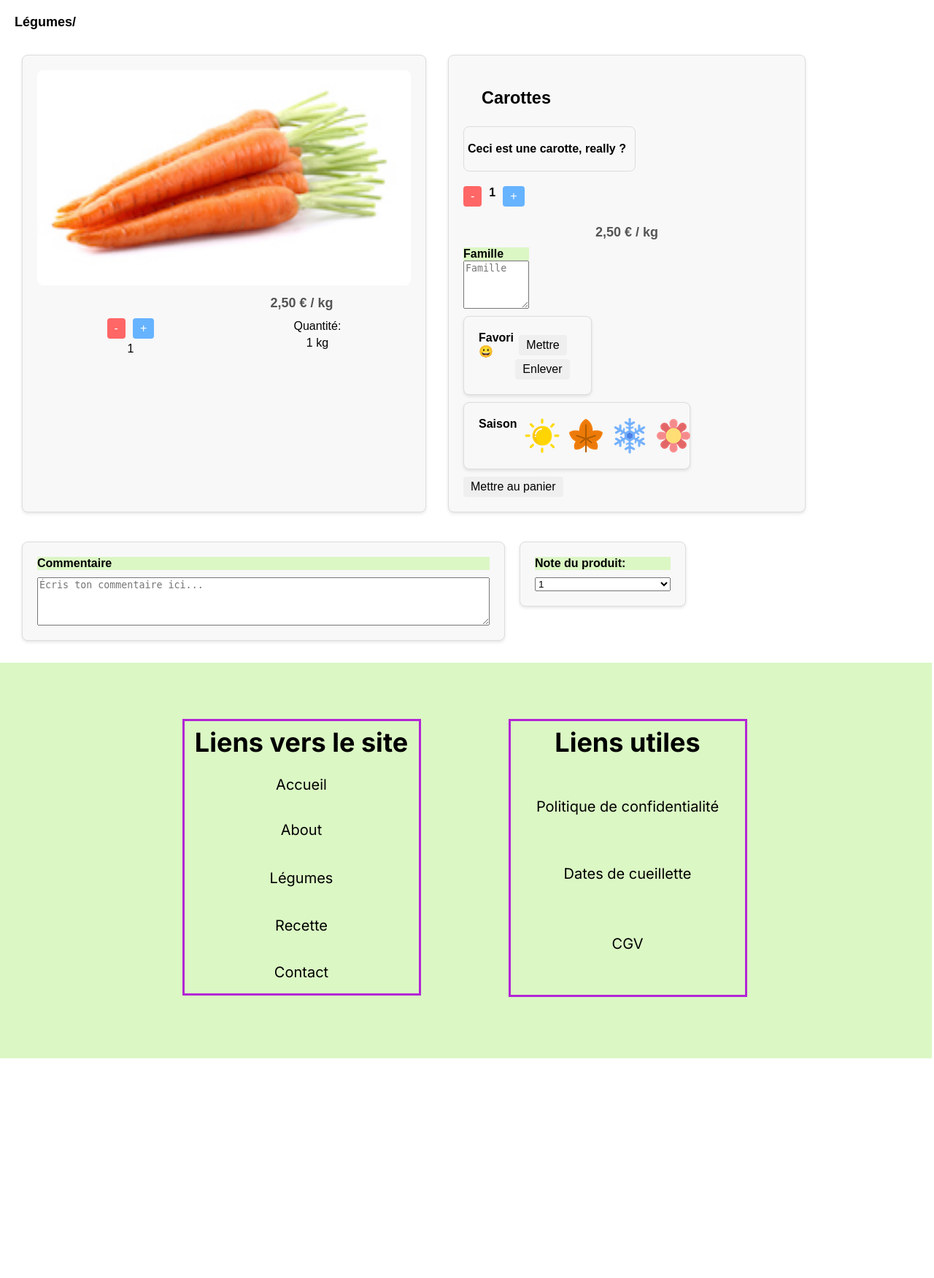
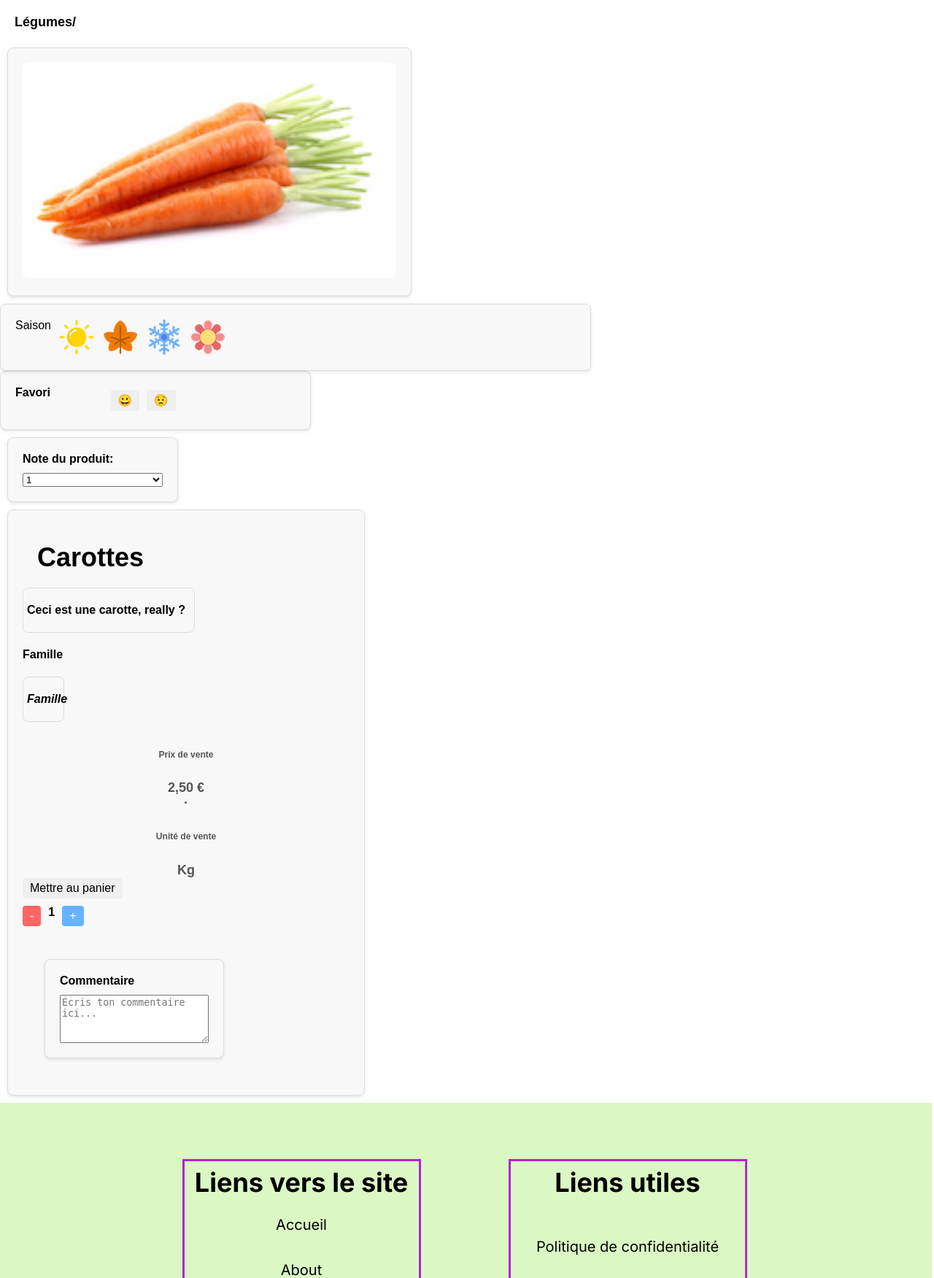
Before and after one commit to olivierperin/VEGGIES-, a PHP site: page /index.php?page=legumes in a window 1280 px wide. Shown: the part 177-1928 px from the top of the page at 73% size. Before the commit the page ends 1627 px from the top, so only its background shows below. Run offline with PHP 8.4, Linux system fonts and the light colour scheme.

Commit message:
page legumes

```diff
--- a/pages/legumes.php
+++ b/pages/legumes.php
@@ -4,60 +4,81 @@
 </p>
 
 <h1></h1>
+<div class="legproduit">
 
-<div class="Legdescr">
+  <div class="legdescr">
 
-  <section class="legumes1">
-
-    <div class="vignette">
+    <div class=vignette>
 
       <img src="./assets/images/carottes.jpg" alt="Carottes">
-
-      <div class="nometprix">
-        <div class="textvignette">
+    </div>
+    <div class="saisorec">
+      <div class="saiso">
+        <span class="sais">Saison</span>
+        <img src="assets/images/summer.png">
+        <img src="assets/images/fall.png">
+        <img src="assets/images/winter.png">
+        <img src="assets/images/spring.png">
+      </div>
 
     </div>
+    <div class="favnot">
+      <div class="fav">
+        <span class="fav1">Favori</span>
+        <div class="favori">
+          <button class="mettre">&#x1F600</button>
+          <button class="enlev">&#x1F61F</button>
+        </div>
+      </div>
+      <div class="notat">
+        <labelpan2 for="notation">Note du produit:</labelpan2>
+        <select id="notation">
+          <option value="1">1</option>
+          <option value="2">2</option>
+          <option value="3">3</option>
+        </select>
+      </div>
+    </div>
+  </div>
 
-        <div class="prixcont">
-          <div class="prixtext">
+  <div class="coldroit">
 
-            2,50 € / kg
+    <div class="descri">
+      <div class="descrinom">
+        <div class="nomleg">
+          <h1>Carottes</h1>
+        </div>
+        <div class="descricontent">
+          <p>Ceci est une carotte, really ?</p>
+        </div>
+      </div>
+      <div class="famil">
+        <h4>Famille</h4>
+        <div class="descricontent">
+          <p><i>Famille</i></p>
         </div>
       </div>
 
     </div>
 
-      <div class="qteplusoumoins">
-        <div class="quantiteettext">
-          <div class="quantitetextcont">Quantité:
+    <div class="condven">
+      <div class="divleg">
+        <div class="prixcont">
+          <div class="prixlegg">
+            <div class="prii">
+              <h6>Prix de vente</h6>
             </div>
-          <div class="quantitetext">1 kg
+            <div class="prixtext">
+              2,50 €
             </div>
+          </div>·
+          <div class="univenven">
+            <div class="unitvente">
+              <h6>Unité de vente</h6>
             </div>
-
-        <div class="plusoumoinsqte">
-          <div class="quantiteqtecont">
-
-            <span class="quantiteqteaff">1</span>
+            <div class="unitevente">
+              Kg
             </div>
-
-          <div class="quantiteplusmoinscont">
-            <button class="quantitemoinscont">-</button>
-            <button class="quantitepluscont">+</button>
-          </div>
-
-        </div>
-      </div>
-    </div>
-
-    <div class="coldroit">
-      <div class="descri">
-
-        <div class="nomleg">
-            <h3>Carottes</h3>
-          </div>
-          <div class="descricontent">
-          <p>Ceci est une carotte, really ?</p>
           </div>
         </div>
         <div class="plusoumoinsqte">
@@ -70,61 +91,28 @@
             <button class="quantitepluscont">+</button>
           </div>
 
-        </div>
-        <div class="prixcont">
-          <div class="prixtext">
-
-            2,50 € / kg
-          </div>
-        </div>
-      <div class="famil">
-        <label for="famill">Famille</label>
-        <textarea id="famill" rows="4" cols="50" placeholder="Famille"></textarea>
-      </div>
-      <div class="fav">
-        <span class="fav1">Favori &#x1F600</span>
-        <div class="favori">
-          <button class="mettre">Mettre</button>
-          <button>Enlever</button>
-        </div>
-      </div>
-
-      <div class="saisorec">
-        <div class="saiso">
-          <span class="sais">Saison</span>
-          <img src="assets/images/summer.png">
-          <img src="assets/images/fall.png">
-          <img src="assets/images/winter.png">
-          <img src="assets/images/spring.png">
-        </div>
-
-      </div>
           <div class="miseaupanier">
             <button>Mettre au panier</button>
           </div>
 
+
         </div>
 
-  </section>
 
+
+      </div>
+    </div>
     <section class="notations">
 
 <div class="comment">
 
-      <label for="commentaire">Commentaire</label>
+  <labelpan for="commentaire">Commentaire</labelpan>
   <textarea id="commentaire" rows="4" cols="50" placeholder="Écris ton commentaire ici..."></textarea>
 
 </div>
 
 
-    <div class="notat">
-      <label for="notation">Note du produit:</label>
-      <select id="notation">
-        <option value="1">1</option>
-        <option value="2">2</option>
-        <option value="3">3</option>
-      </select>
+
+</section>
   </div>
-  </section>
-
 </div>
```
Lines whose indentation alone changed are shown as unchanged.
